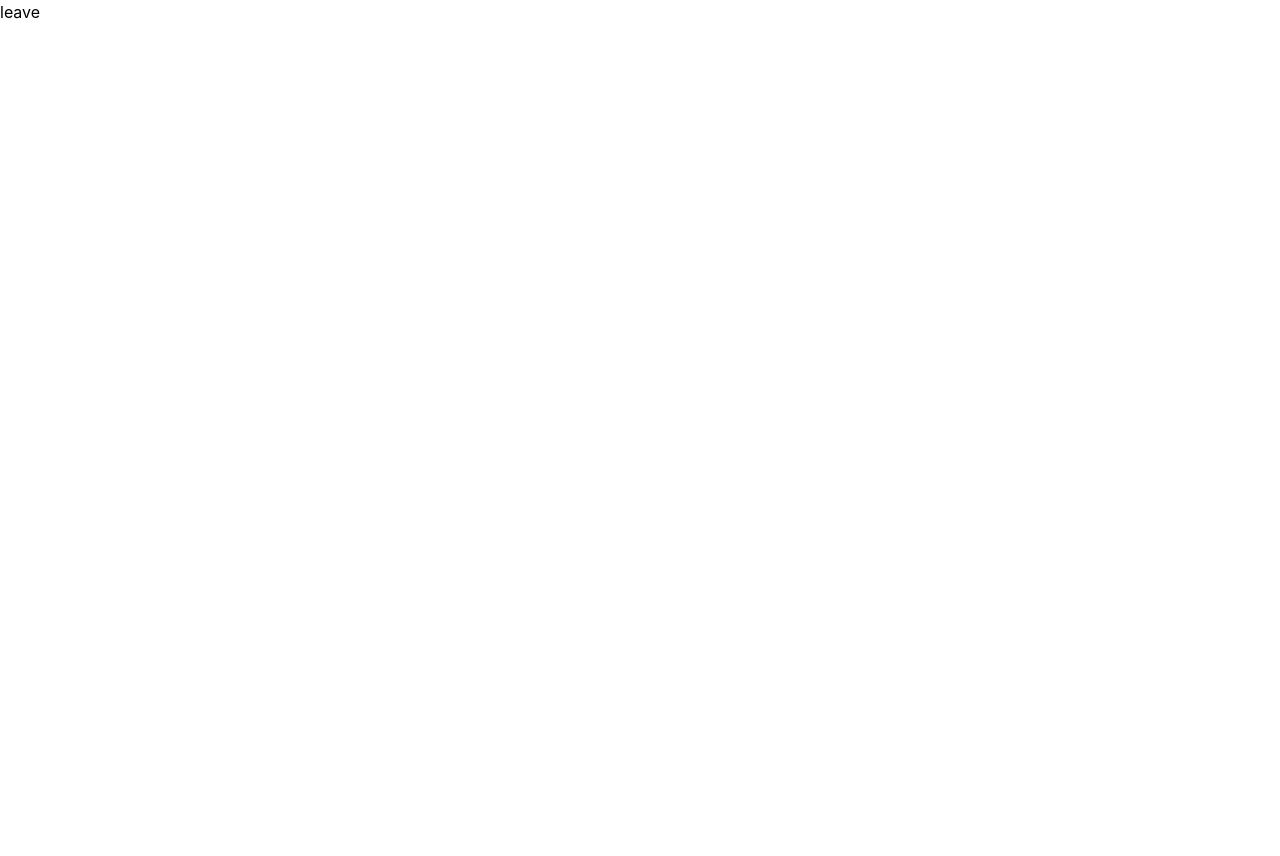
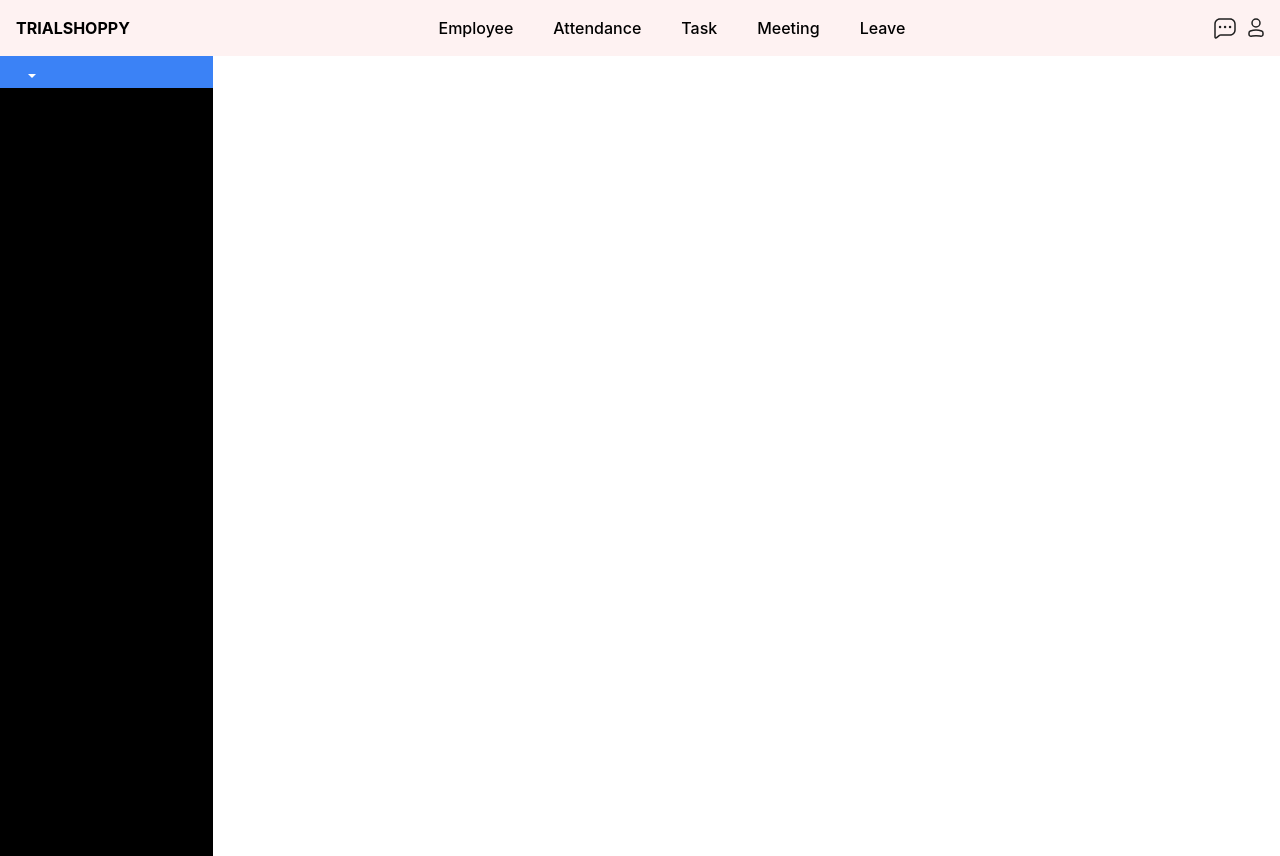
Before and after one commit to AnshuMishra01/Trialhub-1, a Next.js app: page /leave in a window 1280 px wide. Before the commit the page ends 800 px from the top, so only its background shows below. Built offline with nearby package versions, Linux system fonts and the light colour scheme.

Commit message:
created left sidebar of leave-page

```diff
--- a/package.json
+++ b/package.json
@@ -9,7 +9,9 @@
     "classnames": "^2.3.2",
     "next": "latest",
     "react": "18.2.0",
-    "react-dom": "18.2.0"
+    "react-classlist": "^1.1.2",
+    "react-dom": "18.2.0",
+    "react-icons": "^4.7.1"
   },
   "devDependencies": {
     "@types/node": "18.11.3",
--- a/pages/components/header.tsx
+++ b/pages/components/header.tsx
@@ -15,7 +15,7 @@ function Header() {
           <h3 className="font-medium cursor-pointer link-underline">Attendance</h3>
           <h3 className="font-medium cursor-pointer link-underline">Task</h3>
           <h3 className="font-medium cursor-pointer link-underline"><Link href="meeting">Meeting</Link></h3>
-          <h3 className="font-medium cursor-pointer link-underline">Leave</h3>
+          <h3 className="font-medium cursor-pointer link-underline"><Link href="leave">Leave</Link></h3>
         </div>
         <div className="inline-flex space-x-3 cursor-pointer">
                          <NotifyIcon />
--- /dev/null
+++ b/pages/components/leaveLeftSide.tsx
@@ -0,0 +1,34 @@
+import React,{useState} from 'react'
+import {IoMdArrowDropdown} from "react-icons/io";
+
+
+const LeaveLeftSide = ({selected,setSelected}) => {
+  const[isActive,setIsActive]=useState(false);
+  const options=["Leave","Balnce Leaves","Apply for leaves","Manage leave","View Status"];
+return (
+
+    <div className=''>
+       <div className='dropdown relative bg-black w-2/12 h-screen'>
+       <div className='flex space-x-4 p-2 cursor-pointer bg-blue-500 dropdown_btn text-white flex' onClick={(e)=>setIsActive(!isActive)}>
+        <span>{selected}</span>
+        <span className='relative top-1'><IoMdArrowDropdown/></span>
+        </div>
+       {isActive && (
+       <div className='dropdown_content absolute w-full'>
+        {options.map((option)=>(
+          <div onClick={(e)=>{
+            setSelected(option);
+            setIsActive(false);
+          }}
+          className='text-white p-2 cursor-pointer hover:bg-slate-500'>{option}</div>
+        ))}
+
+       </div>
+       )}
+       </div>
+
+    </div>
+  )
+}
+
+export default LeaveLeftSide
--- a/pages/leave.tsx
+++ b/pages/leave.tsx
@@ -1,9 +1,13 @@
-import React from 'react'
+import React, { useState } from 'react'
+import Header from './components/header'
+import LeaveLeftSide from './components/leaveLeftSide'
 
 function leave() {
-  return (
-    <div>leave</div>
-  )
+  const [selected,setSelected]=useState(" ");
+  return <>
+    <Header />
+    <LeaveLeftSide  selected={selected} setSelected={setSelected}/>
+    </>
 }
 
 export default leave
--- a/pages/meeting.tsx
+++ b/pages/meeting.tsx
@@ -1,12 +1,12 @@
 import React from 'react'
 import Header from './components/header'
-import calender from './components/calender'
+//import calender from './components/calender'
 
 function meeting() {
   return (
     <div>
       <Header />
-      <calender />
+      {/* <calender /> */}
     </div>
 
   )
```
Also changed, not shown: 2 other files (tests, documents, lock files or other folders).
